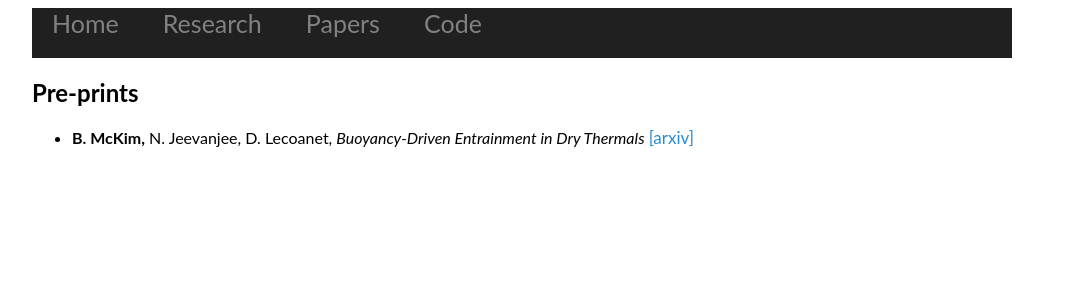
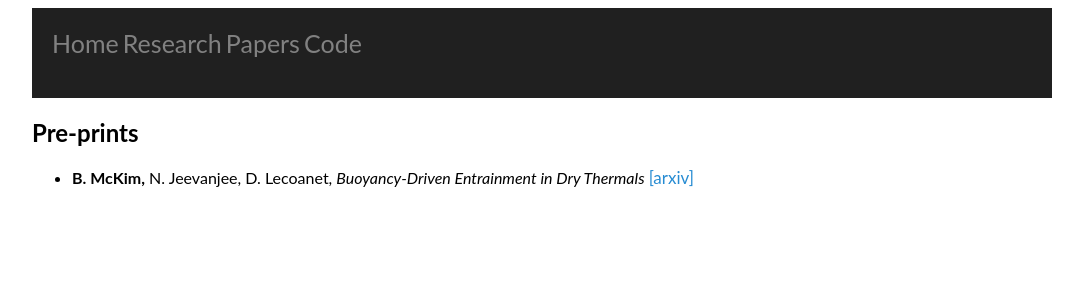
Before and after one commit to mckimb/mckimb.github.io, a Jekyll site: the page built from papers/index.html, in a window 1280 px wide. Shown: the top 300 px of the page, without its empty margins (118-1201 px from the left). Built offline with Jekyll 4.4.1, drawn with Linux system fonts in a browser that asks for light colours.

Commit message:
Update main.css

```diff
--- a/css/main.css
+++ b/css/main.css
@@ -88,18 +88,16 @@ nav ul li, footer ul li {
   left: 0;
   height: 50px;
   width: 100%;
-}
-
-.topnav a {
-  float: none;
-  font-size: 25px;
-  color: #818181;
-  text-align: center;
-  // padding: 14px 16px;
   padding-top: 20px;
   padding-right: 20px;
   padding-bottom: 20px;
   padding-left: 20px;
+}
+
+.topnav a {
+  font-size: 25px;
+  color: #818181;
+  text-align: center;
   text-decoration: none;
 }
 
```
